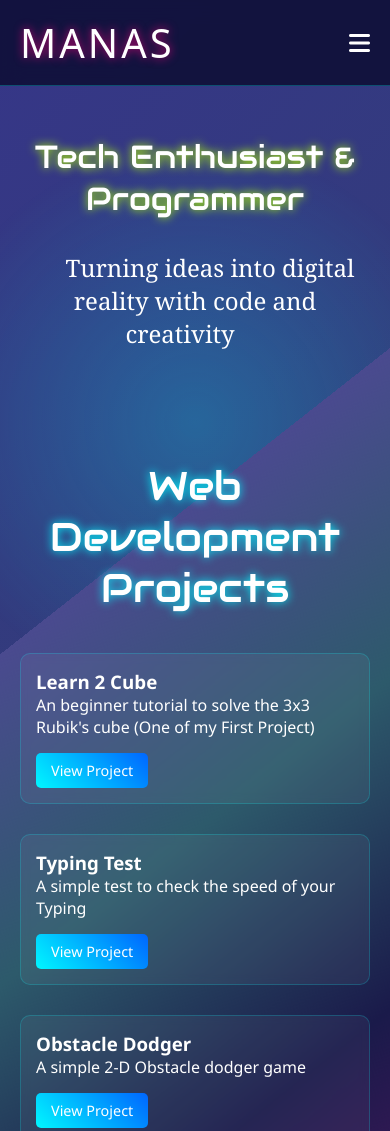
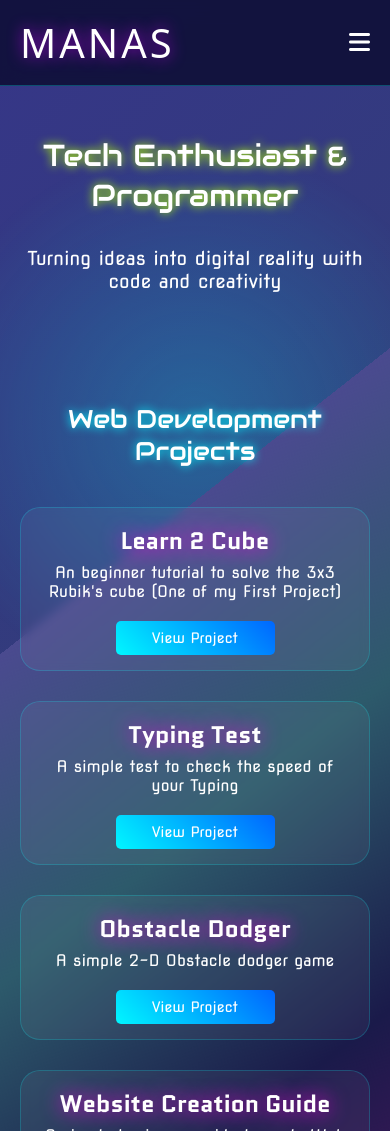
Before and after one commit to ManasCodez/Portfolio, a plain HTML site: page index.html in a window 390 px wide. Shown: the top 1131 px of the page. Drawn offline with Linux system fonts and the light colour scheme; a web font is replaced by a local one.

Commit message:
Add files via upload

```diff
--- a/index.html
+++ b/index.html
@@ -4,13 +4,15 @@
     <div id="preloader">
     <img src="logo.png" alt="Loading Logo" class="loader">
     </div>
+
+
     <link href="https://fonts.googleapis.com/icon?family=Material+Icons" rel="stylesheet">
     <!-- For badminton and volleyball logo -->
 
 
     <link rel="preconnect" href="https://fonts.googleapis.com">
 <link rel="preconnect" href="https://fonts.gstatic.com" crossorigin>
-<link href="https://fonts.googleapis.com/css2?family=Aladin&family=Audiowide&family=Quantico:ital,wght@0,400;0,700;1,400;1,700&display=swap" rel="stylesheet">
+<link href="https://fonts.googleapis.com/css2?family=Aladin&family=Audiowide&family=Nova+Square&family=Quantico:ital,wght@0,400;0,700;1,400;1,700&display=swap" rel="stylesheet">
 
     <meta charset="UTF-8">
     <meta name="viewport" content="width=device-width, initial-scale=1.0">
@@ -19,39 +21,53 @@
     <style>
         * {
             margin: 0;
-            padding: 0;
+            padding: 0px;
             box-sizing: border-box;
-            font-family: 'Segoe UI', sans-serif;
+            font-family: "Nova Square", sans-serif;
+
+
         }
 
 
         h4{
-            font-size: 2.6rem;
+
+            font-size: 2.7rem;
 
             text-shadow: 0 0 10px #b3ff00;
             margin-bottom: 2rem;
             font-family: "Audiowide", sans-serif;
             font-weight: 400;
-             font-style: normal;
+            font-style: normal;
+
 
         }
         h5{
             font-size: 3.2rem;
             font-family: "Aladin", system-ui;
-            text-shadow: 0 0 10px #c90771;
+            text-shadow: 0 0 15px #9c07c9;
             letter-spacing: 3px;
             font-weight: 400;
             font-style: normal;
 
         }
+
+        p{
+            margin: 0;
+            padding: 0px;
+            box-sizing: border-box;
+            font-family: "Nova Square", sans-serif;
+            padding: 5px;
+            text-align: center;
+        }
         p1{
-            font-family: Cambria, Cochin, Georgia, Times, 'Times New Roman', serif;
-            font-size: 1.5rem;
-            font-weight: 300;
-            padding:30px;
             text-align: center;
+            font-family: "Nova Square", sans-serif;
+            font-weight: 400;
+            font-style: normal;
+            font-size: 1.4rem;
+        }
 
-        }
+
 
         body {
             background: linear-gradient(-45deg, #142752, #301a4a, #2d436b, #363688);
@@ -157,12 +173,12 @@
         .section-title {
             text-align: center;
             margin-bottom: 40px;
-            font-size: 2.5rem;
+            font-size: 2.6rem;
             text-shadow: 0 0 10px #00f7ff;
 
             font-family: "Audiowide", sans-serif;
             font-weight: 400;
-             font-style: normal;
+            font-style: normal;
         }
 
         .project-grid {
@@ -170,15 +186,26 @@
             grid-template-columns: repeat(auto-fit, minmax(300px, 1fr));
             gap: 30px;
             margin-top: 40px;
+
         }
 
         .project-card {
             background: rgba(255, 255, 255, 0.05);
             padding: 20px;
-            border-radius: 10px;
+            border-radius: 20px;
             border: 1px solid #00f7ff33;
             backdrop-filter: blur(5px);
             transition: 0.3s;
+        }
+        .project-card p{
+            font-size: 1rem;
+            font-family: "Nova Square", sans-serif;
+        }
+        .project-card h1{
+            font-family: "Quantico", sans-serif;
+            text-align: center;
+            text-shadow: 0 0 20px #ec03d9;
+
         }
 
         .project-card:hover {
@@ -187,7 +214,9 @@
         }
 
         .project-btn {
-            display: inline-block;
+            display: flex;
+            justify-content: center;
+
             padding: 10px 20px;
             margin-top: 15px;
             background: linear-gradient(45deg, #00f7ff, #0066ff);
@@ -195,6 +224,9 @@
             text-decoration: none;
             border-radius: 5px;
             transition: 0.3s;
+            text-align: center;
+            margin-left: 25%;
+            margin-right: 25%;
         }
 
         .project-btn:hover {
@@ -284,11 +316,16 @@
         }
 
         .qualification-card h3 {
+
+
+            font-family: "Nova Square", sans-serif;
+            font-weight: 400;
+            font-style: normal;
+            font-size: 1.9rem;
+            text-align: center;
+            text-shadow: 0 0 20px #00ff62;
             color: #00f7ff;
-            margin-bottom: 15px;
-            font-size: 1.5rem;
-            border-bottom: 1px solid #00f7ff33;
-            padding-bottom: 10px;
+            margin-bottom: 20px;
         }
 
         .qualification-item {
@@ -296,19 +333,27 @@
         }
 
         .qualification-item h4 {
-            font-size: 1.2rem;
+            font-size: 1.4rem;
             margin-bottom: 5px;
             color: #b3ff00;
+            margin-top: 30px;
         }
 
         .qualification-item p {
-            font-size: 1rem;
-            color: #ccc;
+            font-size: 1.2rem;
+            margin: 0;
+            padding: 0px;
+            text-align: left;
+            font-family: "Nova Square", sans-serif;
+
+
+
         }
 
         .qualification-item .date {
             color: #f30876;
             font-style: italic;
+
         }
 
         .contact {
@@ -385,6 +430,18 @@
 
 
         @media (max-width: 768px ) {
+
+            .section-title {
+            text-align: center  ;
+            margin-bottom: 40px;
+            font-size: 1.8rem;
+            text-shadow: 0 0 20px #00f7ff;
+
+            font-family: "Audiowide", sans-serif;
+            font-weight: 400;
+            font-style: normal;
+
+            }
             h4 {
                 font-size: 2rem;
                 line-height: 1.3;
@@ -461,6 +518,24 @@
         }
 
         @media (max-width: 400px) {
+            p1{
+                font-size: 1.2rem;
+
+            }
+
+            h4{
+                font-size: 1.9rem;
+            }
+            .section-title {
+            text-align: center;
+            margin-bottom: 40px;
+            font-size: 1.6rem;
+            text-shadow: 0 0 10px #00f7ff;
+
+            font-family: "Audiowide", sans-serif;
+            font-weight: 400;
+            font-style: normal;
+        }
             .hero h1 {
                 font-size: 1.8rem;
 
@@ -669,23 +744,23 @@ footer .copyright i {
         <h2 class="section-title">Web Development Projects</h2>
         <div class="project-grid">
             <div class="project-card">
-                <h3>Learn 2 Cube</h3>
+                <h1>Learn 2 Cube</h1>
                 <p>An beginner tutorial to solve the 3x3 Rubik's cube (One of my First Project) </p>
                 <a href="https://manascodez.github.io/LearnToCube/" class="project-btn">View Project</a>
             </div>
             <div class="project-card">
-                <h3>Typing Test</h3>
+                <h1>Typing Test</h1>
                 <p>A simple test to check the speed of your Typing</p>
                 <a href="https://manascodez.github.io/TypingTest/" class="project-btn">View Project</a>
             </div>
             <div class="project-card">
-                <h3>Obstacle Dodger</h3>
+                <h1>Obstacle Dodger</h1>
                 <p>A simple 2-D Obstacle dodger game</p>
                 <a href="https://manascodez.github.io/ObstacleDodger/" class="project-btn">View Project</a>
             </div>
 
             <div class="project-card">
-                <h3>Website Creation Guide</h3>
+                <h1>Website Creation Guide</h1>
                 <p>A simple beginners guide towards Web Development</p>
                 <a href="https://manascodez.github.io/Website-Creation-Guide/" class="project-btn">View Project</a>
             </div>
@@ -732,12 +807,12 @@ footer .copyright i {
                 </div>
                 <div class="qualification-item">
                     <h4>Senior Secondary Education</h4>
-                    <p>S.K.D. Academy</p>
+                    <p>S.K.D. Academy
                     <p class="date">Waiting for results</p>
                 </div>
                 <div class="qualification-item">
                     <h4>JEE Mains</h4>
-                    <p>Self Study</p>
+                    <p>Self Study</p2>
                     <p class="date">88.77 %tile</p>
                 </div>
             </div>
```
